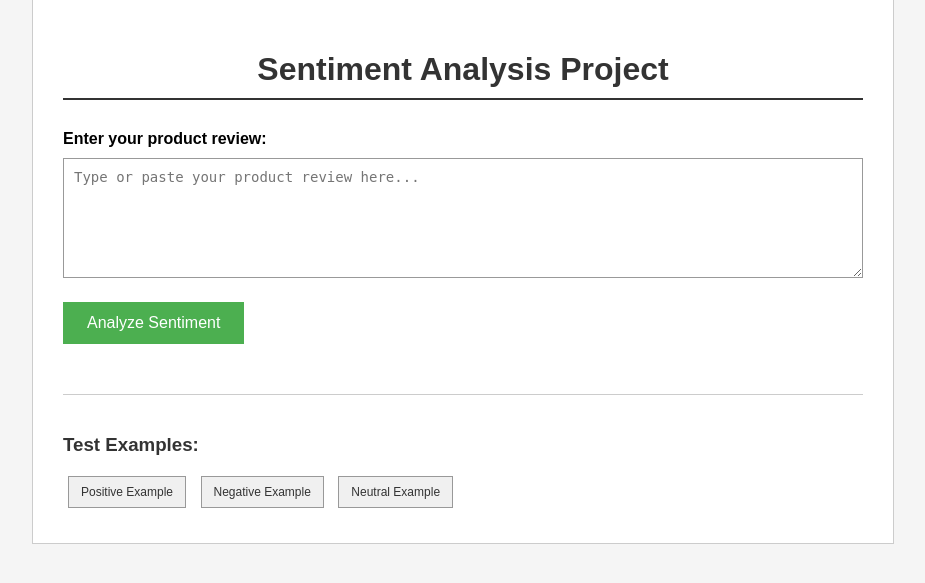
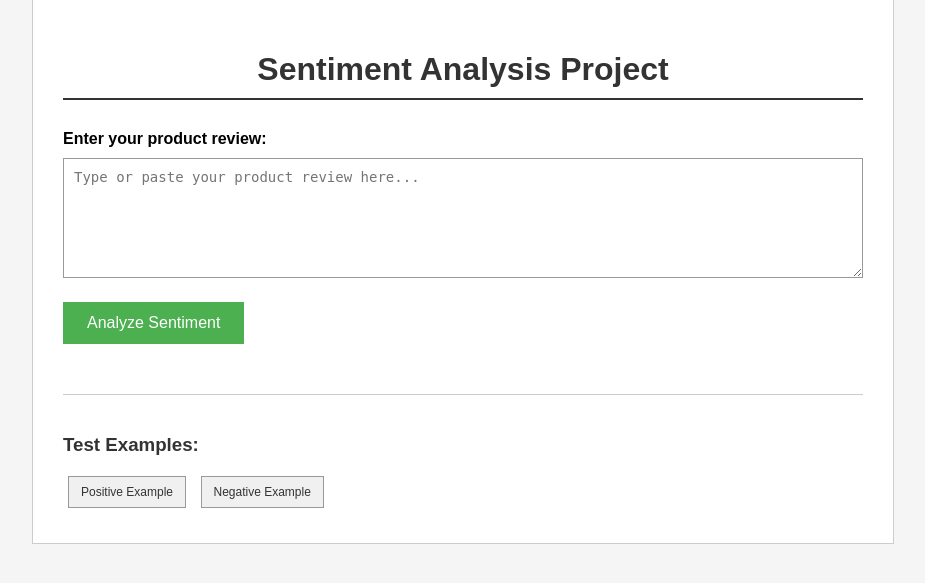
Before and after one commit to Gai92/ISY503-NLP-Sentiment-Analysis, a Flask app: page / in a window 1280 px wide. Shown: the part 41-624 px from the top of the page, without its empty margins (177-1102 px from the left). Run offline with Flask 2, Linux system fonts and the light colour scheme; parts of the project's set-up code (start-up, migrations or seed data) failed here and were passed over.

Commit message:
Updated app

```diff
--- a/templates/index.html
+++ b/templates/index.html
@@ -175,9 +175,7 @@
             <button class="example-btn" onclick="setExample('Terrible product. Broke after one day. Complete waste of money.')">
                 Negative Example
             </button>
-            <button class="example-btn" onclick="setExample('The product is average. Nothing special about it.')">
-                Neutral Example
-            </button>
+
         </div>
     </div>
 
```
